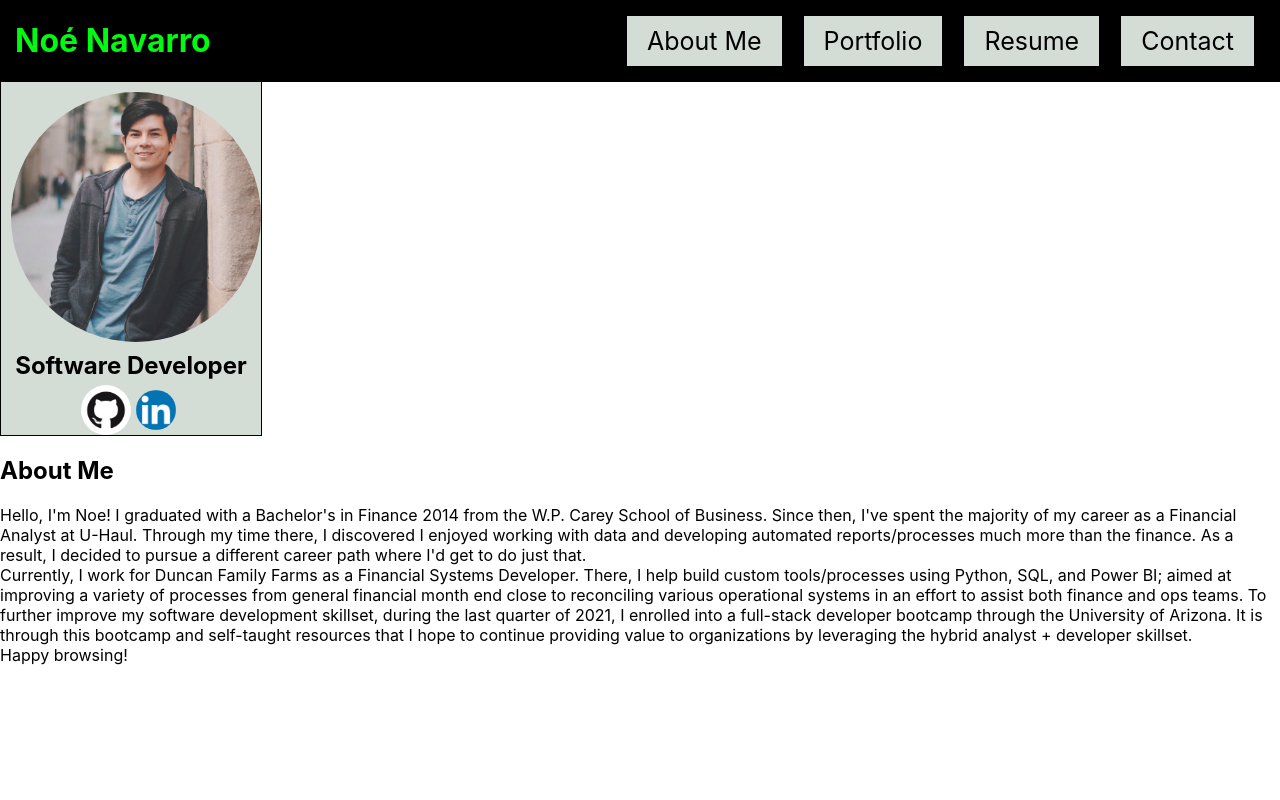
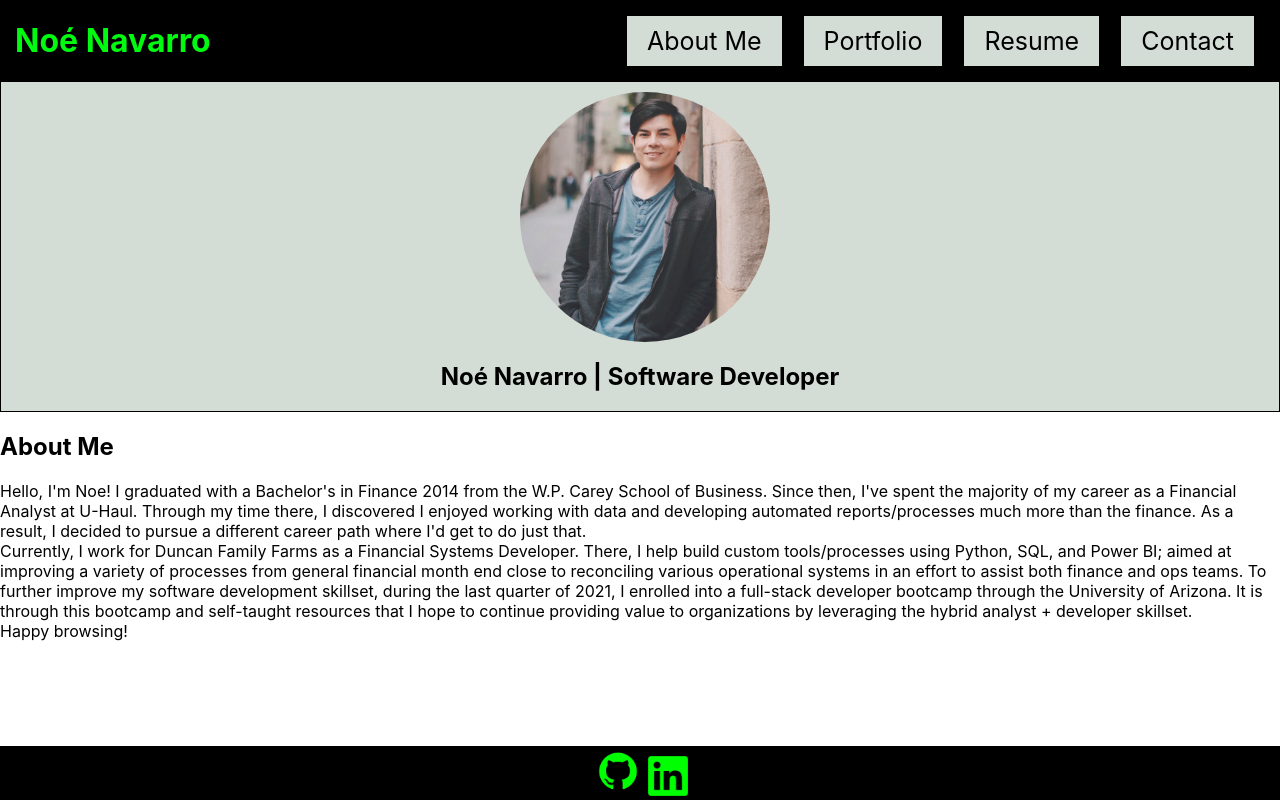
Before and after one commit to Nnavarr/portfolio, a React (Create React App) app: page / in a window 1280 px wide. Built offline with nearby package versions, Linux system fonts and the light colour scheme.

Commit message:
added footer to the site

```diff
--- a/src/App.js
+++ b/src/App.js
@@ -1,9 +1,9 @@
 import React, { useState } from 'react';
 import Header from './components/Header';
-import Sidebar from './components/Sidebar';
 import About from './components/About';
 import Contact from './components/Contact';
 import Resume from './components/Resume';
+import Footer from './components/Footer';
 
 function App() {
   // establish categories for conditional rendering
@@ -56,9 +56,9 @@ function App() {
         setContactSelected={setContactSelected}
       ></Header>
       <main>
-        <Sidebar></Sidebar>
         {renderSelection(currentCategory.name)}
       </main>
+      <Footer></Footer>
     </div>
   );
 }
--- a/src/components/About/index.js
+++ b/src/components/About/index.js
@@ -3,6 +3,10 @@ import React from "react";
 const About = () => {
   return(
     <section className='aboutme'>
+      <section className='home' id='aboutme'>
+        <img src={require('../../assets/images/profile_pic.jpg')} id='profile-pic' alt="Noe Navarro smiling and leaning against a wall"/>
+        <h2 id='title'>Noé Navarro | Software Developer</h2>
+      </section>
       <h2>About Me</h2>
       <p>
           Hello, I'm Noe! I graduated with a Bachelor's in Finance 2014 from the W.P. Carey School of Business. Since then, I've spent the majority of my career as a Financial Analyst at U-Haul. Through my time there, I discovered I enjoyed working with data and developing automated reports/processes much more than the finance. As a result, I decided to pursue a different career path where I'd get to do just that.
--- /dev/null
+++ b/src/components/Footer/index.js
@@ -0,0 +1,17 @@
+import React from "react";
+
+const Footer = () => {
+
+  return(
+    <footer>
+      <div className='social-images'>
+        {/* github logo and link */}
+        <a href='https://github.com/Nnavarr' target='_blank'><img src={require('../../assets/images/GitHub-Mark.png')} id='GitHub' alt='GutHub logo of octopus cat'/></a>
+        {/* linked in logo and link */}
+        <a href='https://www.linkedin.com/in/noe-navarro-27778452/' target='_blank'><img src={require('../../assets/images/linkedin_logo.png')} id='LinkedIn' alt='LinkedIn logo of blue circle with the letters i-n'/></a>
+      </div>
+    </footer>
+  )
+}
+
+export default Footer;
--- a/src/components/Sidebar/index.js
+++ /dev/null
@@ -1,20 +0,0 @@
-import React from "react";
-
-const Sidebar = () => {
-  return (
-    <section className='home' id='aboutme'>
-      <section className='socials'>
-        <img src={require('../../assets/images/profile_pic.jpg')} alt="Noe Navarro smiling and leaning against a wall"/>
-        <h2>Software Developer</h2>
-        <div className='social-images'>
-            {/* github logo and link */}
-            <a href='https://github.com/Nnavarr' target='_blank'><img src={require('../../assets/images/GitHub-Mark.png')} id='GitHub' alt='GutHub logo of octopus cat'/></a>
-            {/* linked in logo and link */}
-            <a href='https://www.linkedin.com/in/noe-navarro-27778452/' target='_blank'><img src={require('../../assets/images/linkedin_logo.png')} id='LinkedIn' alt='LinkedIn logo of blue circle with the letters i-n'/></a>
-        </div>
-      </section>
-    </section>
-  );
-};
-
-export default Sidebar;
--- a/src/index.css
+++ b/src/index.css
@@ -16,6 +16,7 @@ code {
   --green-color: #00FB11;
   --secondary-color: #D4DCD6;
   --header-color: black;
+  --footer-color: black;
 }
 
 /* General HTML elements */
@@ -79,6 +80,8 @@ main {
 /* home */
 .home {
   display: flex;
+  flex-direction: column;
+  align-items: center;
   background-color: var(--secondary-color);
   border-bottom: .5px solid black;
   border-left: .5px solid black;
@@ -91,25 +94,11 @@ main {
   border-radius: 50%;
   margin-top: 10px;
   margin-left: 10px;
+  justify-content: center;
 }
 
-.home .socials h2 {
-  text-align: center;
-  margin: 5px 5px;
-}
-
-/* social image container */
-.home .socials .social-images {
-  display: flex;
-  flex-direction: row;
-  flex-wrap: nowrap;
+.home h2 {
   justify-content: center;
-  max-width: 100%;
-}
-
-.home .socials .social-images a {
-  height: 50px;
-  width: 50px;
 }
 
 /* socials image sizing */
@@ -235,3 +224,12 @@ main {
   height: 100%;
 
 }
+
+footer {
+  position: absolute;
+  bottom: 0;
+  width: 100%;
+  text-align: center;
+  /* background: var(--footer-color); */
+  background: var(--header-color);
+}
```
Also changed, not shown: src/assets/images/GitHub-Mark.png, src/assets/images/linkedin_logo.png.
